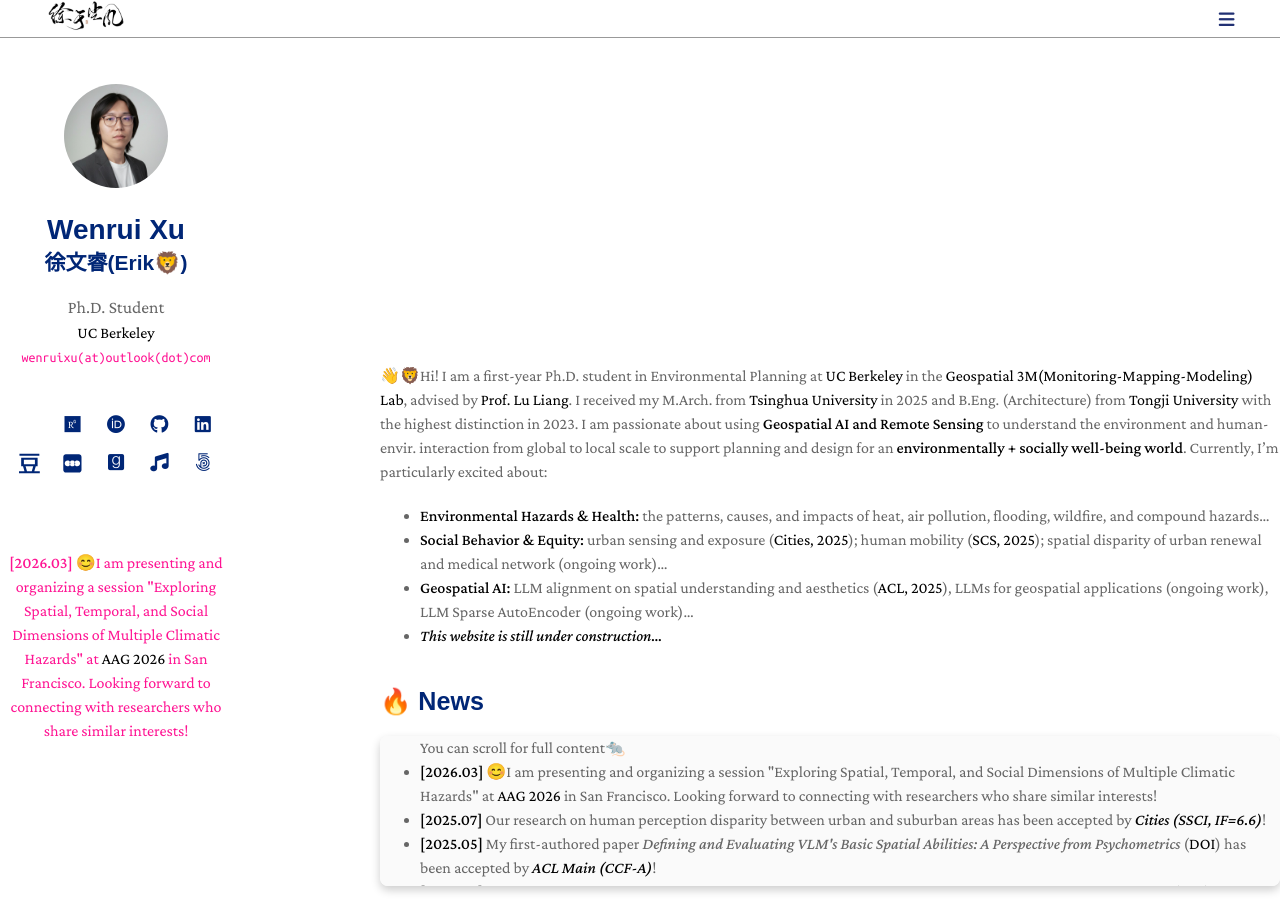
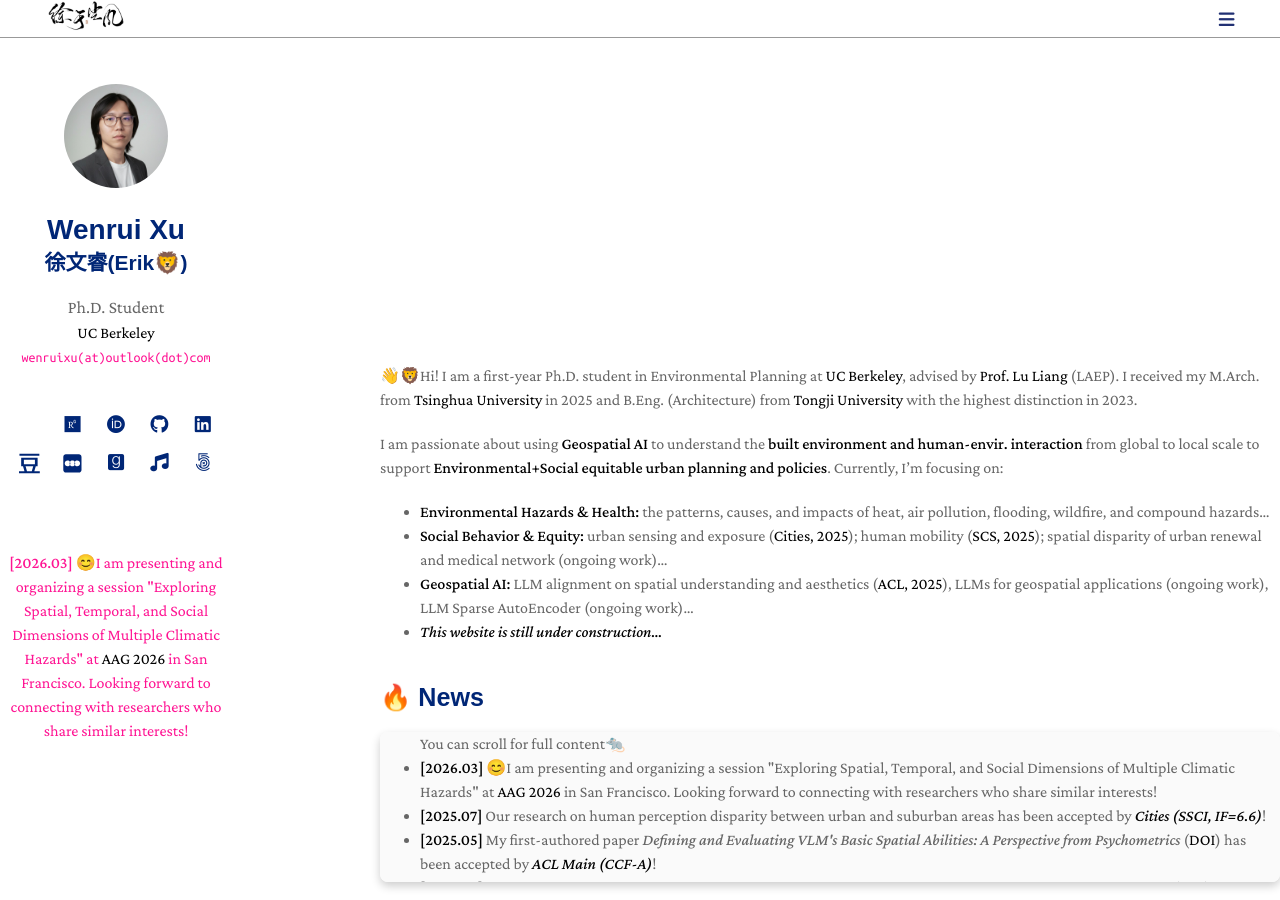
Before and after one commit to ruaruaxu/ruaruaxu.github.io, a Jekyll site: the page built from index.md, in a window 1280 px wide and 900 px high. Built offline with Jekyll 4.4.1, drawn with Linux system fonts in a browser that asks for light colours; a style sheet for code colours, icons or effects is not loaded.

Commit message:
Update index.md

```diff
--- a/index.md
+++ b/index.md
@@ -145,9 +145,9 @@
 })();
 </script>
 
-👋🦁Hi! I am a first-year Ph.D. student in Environmental Planning at [UC Berkeley](https://www.berkeley.edu/) in the [Geospatial 3M(Monitoring-Mapping-Modeling) Lab](https://sites.google.com/site/liang3mlab/home), advised by [Prof. Lu Liang](https://sites.google.com/site/liang3mlab/people/prof-lu-liang). I received my M.Arch. from [Tsinghua University](https://www.tsinghua.edu.cn/en/) in 2025 and B.Eng. (Architecture) from [Tongji University](https://caup.tongji.edu.cn/caupen/main.htm) with the highest distinction in 2023.
-<!-- I also work closely with [Prof. Emma Pierson](https://people.eecs.berkeley.edu/~emmapierson/) (Berkeley EECS) -->
-I am passionate about using **Geospatial AI and Remote Sensing** to understand the environment and human-envir. interaction from global to local scale to support planning and design for an **environmentally + socially well-being world**. Currently, I'm particularly excited about:
+👋🦁Hi! I am a first-year Ph.D. student in Environmental Planning at [UC Berkeley](https://www.berkeley.edu/), advised by [Prof. Lu Liang](https://sites.google.com/site/liang3mlab/people/prof-lu-liang) (LAEP). <!-- I also work closely with [Prof. Emma Pierson](https://people.eecs.berkeley.edu/~emmapierson/) (EECS). --> I received my M.Arch. from [Tsinghua University](https://www.tsinghua.edu.cn/en/) in 2025 and B.Eng. (Architecture) from [Tongji University](https://caup.tongji.edu.cn/caupen/main.htm) with the highest distinction in 2023.
+
+I am passionate about using **Geospatial AI** to understand the **built environment and human-envir. interaction** from global to local scale to support **Environmental+Social equitable urban planning and policies**. Currently, I'm focusing on:
 
 - **Environmental Hazards & Health:** the patterns, causes, and impacts of heat, air pollution, flooding, wildfire, and compound hazards...
 - **Social Behavior & Equity:** urban sensing and exposure ([Cities, 2025](https://wenruixu.com/assets/files/publication/j.cities.2025.106278.pdf)); human mobility ([SCS, 2025](https://wenruixu.com/assets/files/publication/xuSpatiotemporalImpactsPurposespecific2025.pdf)); spatial disparity of urban renewal and medical network (ongoing work)...
```
